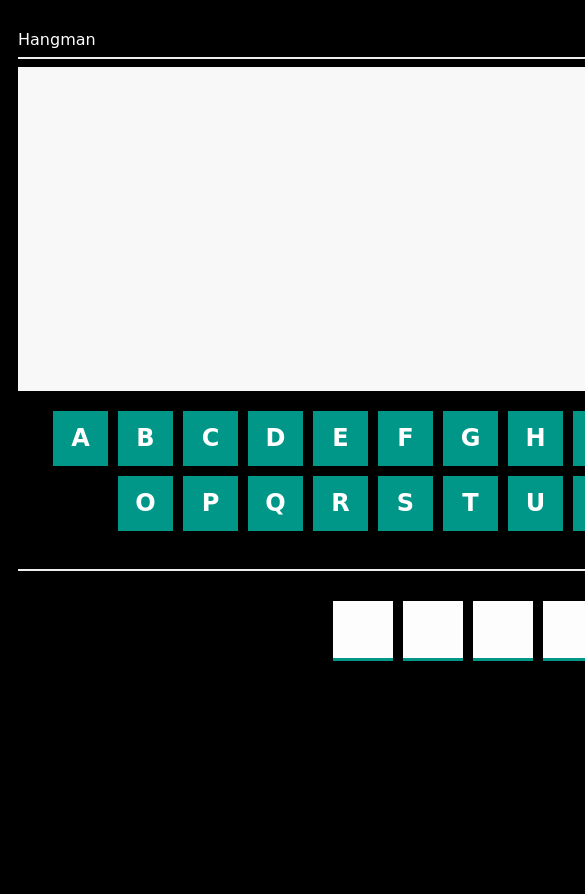
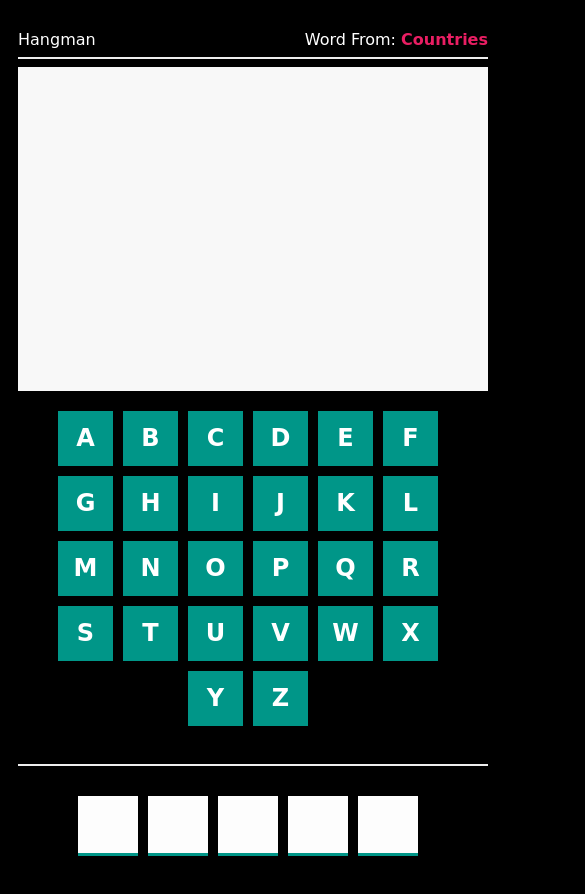
Before and after one commit to OmarIbrahim2002/Hangman-Game, a plain HTML site: page index.html in a window 390 px wide. Shown: the top 894 px of the page, 585 px wide, since content can reach past the window. Before the commit the page ends 844 px from the top, so only its background shows below. Drawn offline with Linux system fonts and the light colour scheme.

Commit message:
Update style.css

```diff
--- a/style.css
+++ b/style.css
@@ -20,6 +20,7 @@ body{
 @media (max-width: 760px) {
     .container{
         padding: 10px;
+        width: 490px;
     }
 }
 .row{
```
